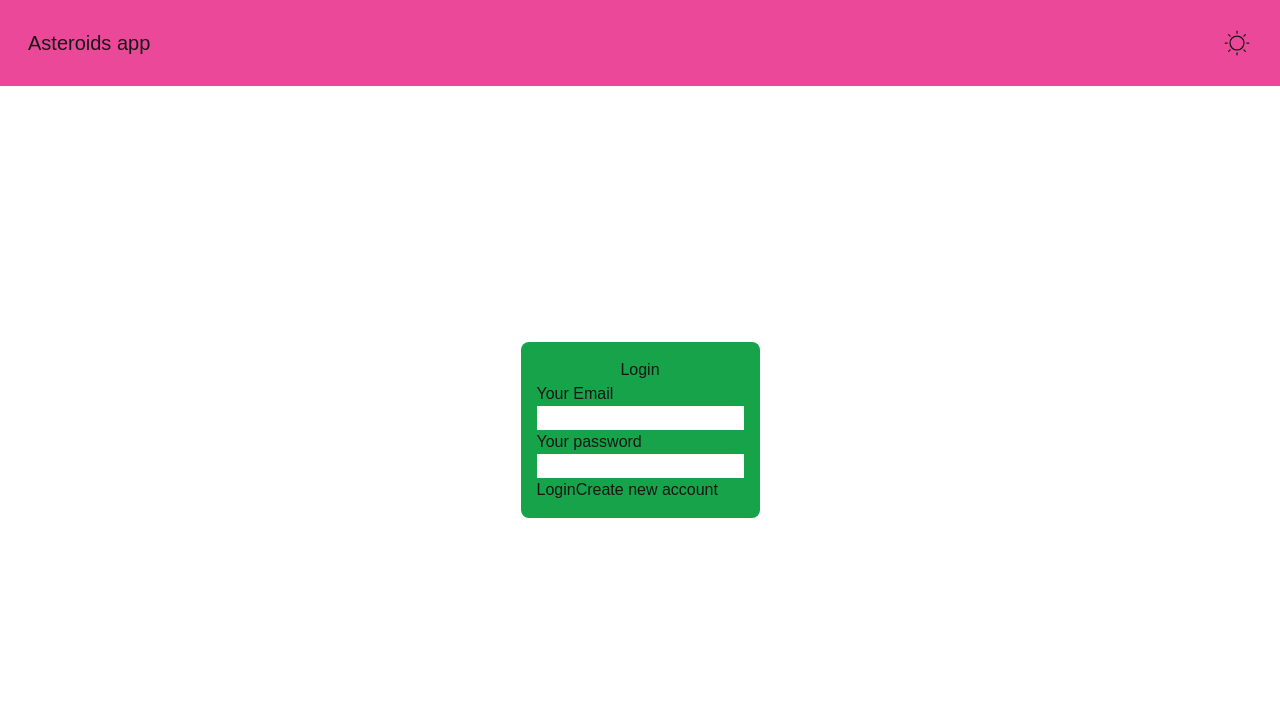
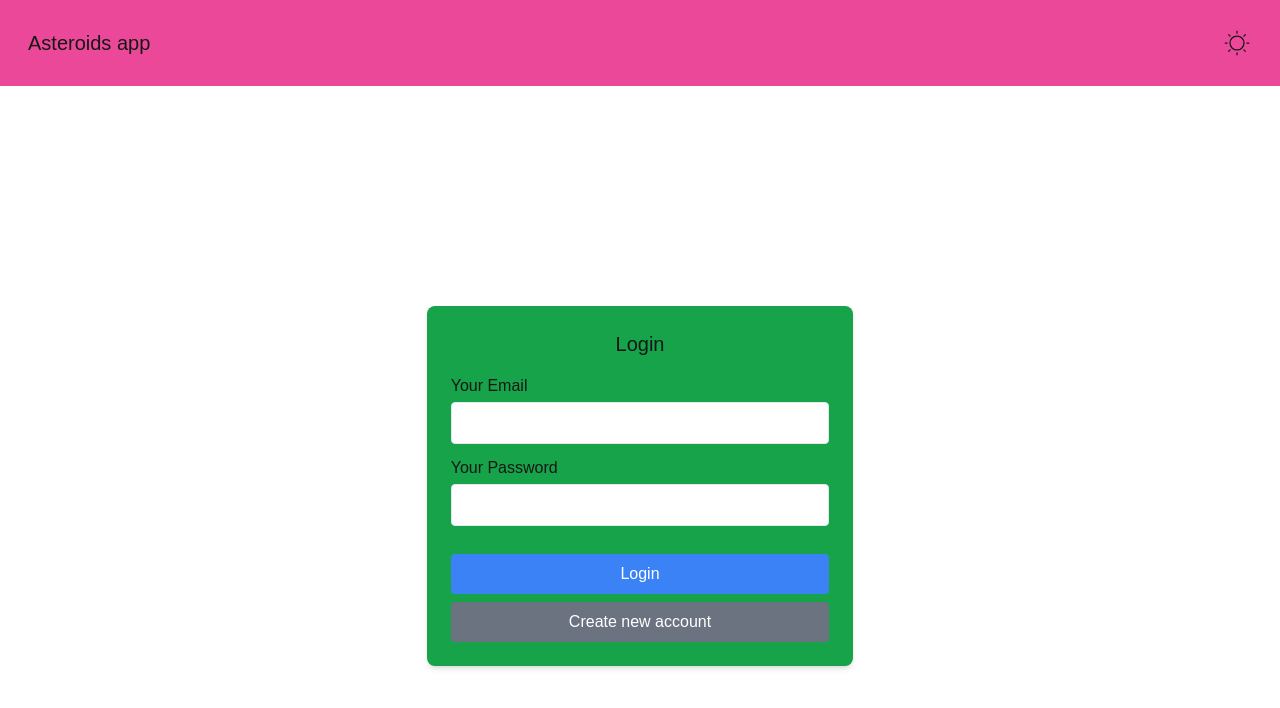
Before and after one commit to micaavigliano/asafe-mavigliano, a Next.js app: page / in a window 1280 px wide. Shown: the top 708 px of the page. Built offline with nearby package versions, Linux system fonts and the light colour scheme; no server answers.

Commit message:
fixed non null assertions

```diff
--- a/src/app/components/auth/Form.tsx
+++ b/src/app/components/auth/Form.tsx
@@ -1,9 +1,10 @@
 'use client'
+
 import { FormEvent, useRef, useState } from "react";
 import { signIn } from "next-auth/react";
 import { useRouter } from 'next/navigation';
 
-const createUser = async(email: string, password: string) => {
+const createUser = async (email: string, password: string) => {
   const response = await fetch('/api/auth/signup', {
     method: 'POST',
     body: JSON.stringify({ email, password }),
@@ -12,7 +13,7 @@ const createUser = async(email: string, password: string) => {
     }
   });
 
-  const data = await response.json()
+  const data = await response.json();
 
   if (!response.ok) {
     throw new Error(data.message || 'Something went wrong');
@@ -25,62 +26,96 @@ export function Form() {
   const emailInput = useRef<HTMLInputElement>(null);
   const passwordInput = useRef<HTMLInputElement>(null);
   const [isLogin, setIsLogin] = useState<boolean>(true);
+  const [errorMessage, setErrorMessage] = useState<string | null>(null);
   const router = useRouter();
 
   const switchAuth = () => {
     setIsLogin((prevState) => !prevState);
+    setErrorMessage(null);
   };
 
   const submitHandler = async (event: FormEvent<HTMLFormElement>) => {
-    event.preventDefault()
+    event.preventDefault();
 
-    //add validation for the password
+    const email = emailInput.current?.value;
+    const password = passwordInput.current?.value;
+
+    if (!email || !password) {
+      setErrorMessage('Please provide both email and password.');
+      return;
+    }
+
+    if (password.trim().length < 7) {
+      setErrorMessage('Password must be at least 7 characters long.');
+      return;
+    }
 
     if (isLogin) {
       const result = await signIn('credentials', {
         redirect: false,
-        email: emailInput.current?.value,
-        password: passwordInput.current?.value
-      })
+        email,
+        password
+      });
 
       if (!result?.error) {
-        router.push('/dashboard')
+        router.push('/dashboard');
+      } else {
+        setErrorMessage(result.error);
       }
 
     } else {
       try {
-        const result = createUser(emailInput.current?.value!, passwordInput.current?.value!);
-        if (!result) {
-          router.push('/dashboard');
-        }
-
-      } catch (error) {
-        console.error(error)
+        const result = await createUser(email, password);
+        console.log('User created successfully:', result);
+        router.push('/dashboard');
+      } catch (error: any) {
+        console.error('Error creating user:', error);
+        setErrorMessage(error.message || 'Something went wrong during signup.');
       }
     }
   }
 
   return (
-    <div className="flex justify-center items-center mt-[20%]">
-      <section className="bg-green-600 flex flex-col justify-center items-center w-auto p-4 rounded-lg">
-        <h1>{isLogin ? 'Login' : 'Sign up'}</h1>
-        <form onSubmit={submitHandler} className="flex flex-col">
-          <div className="flex flex-col">
-            <label>Your Email</label>
-            <input type="email" required ref={emailInput} />
+    <div className="flex justify-center items-center min-h-screen">
+      <section className="bg-green-600 flex flex-col justify-center items-center w-1/3 p-6 rounded-lg shadow-md">
+        <h1 className="text-xl mb-4">{isLogin ? 'Login' : 'Sign up'}</h1>
+        {errorMessage && <p className="text-red-500 mb-4">{errorMessage}</p>}
+        <form onSubmit={submitHandler} className="flex flex-col w-full">
+          <div className="flex flex-col mb-3">
+            <label className="mb-1">Your Email</label>
+            <input
+              type="email"
+              required
+              ref={emailInput}
+              className="p-2 border rounded"
+            />
           </div>
-          <div className="flex flex-col">
-            <label>Your password</label>
-            <input type="password" required ref={passwordInput} />
+          <div className="flex flex-col mb-3">
+            <label className="mb-1">Your Password</label>
+            <input
+              type="password"
+              required
+              ref={passwordInput}
+              className="p-2 border rounded"
+            />
           </div>
-          <div>
-            <button>{isLogin ? 'Login' : 'Create account'}</button>
-            <button type="button" onClick={switchAuth}>
+          <div className="flex flex-col gap-2 mt-4">
+            <button
+              type="submit"
+              className="bg-blue-500 text-white px-4 py-2 rounded"
+            >
+              {isLogin ? 'Login' : 'Create account'}
+            </button>
+            <button
+              type="button"
+              onClick={switchAuth}
+              className="bg-gray-500 text-white px-4 py-2 rounded"
+            >
               {isLogin ? 'Create new account' : 'Login with existing account'}
             </button>
           </div>
         </form>
       </section>
     </div>
-  )
+  );
 }
```
